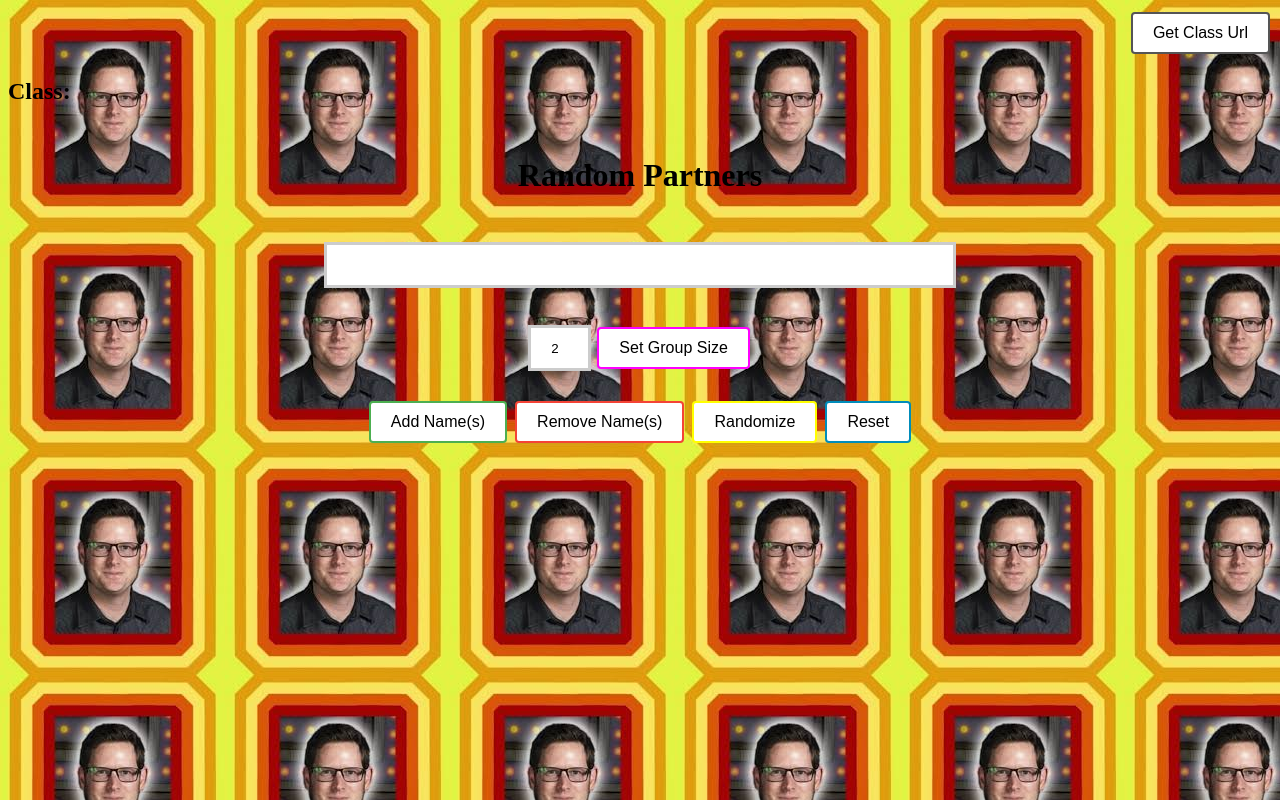
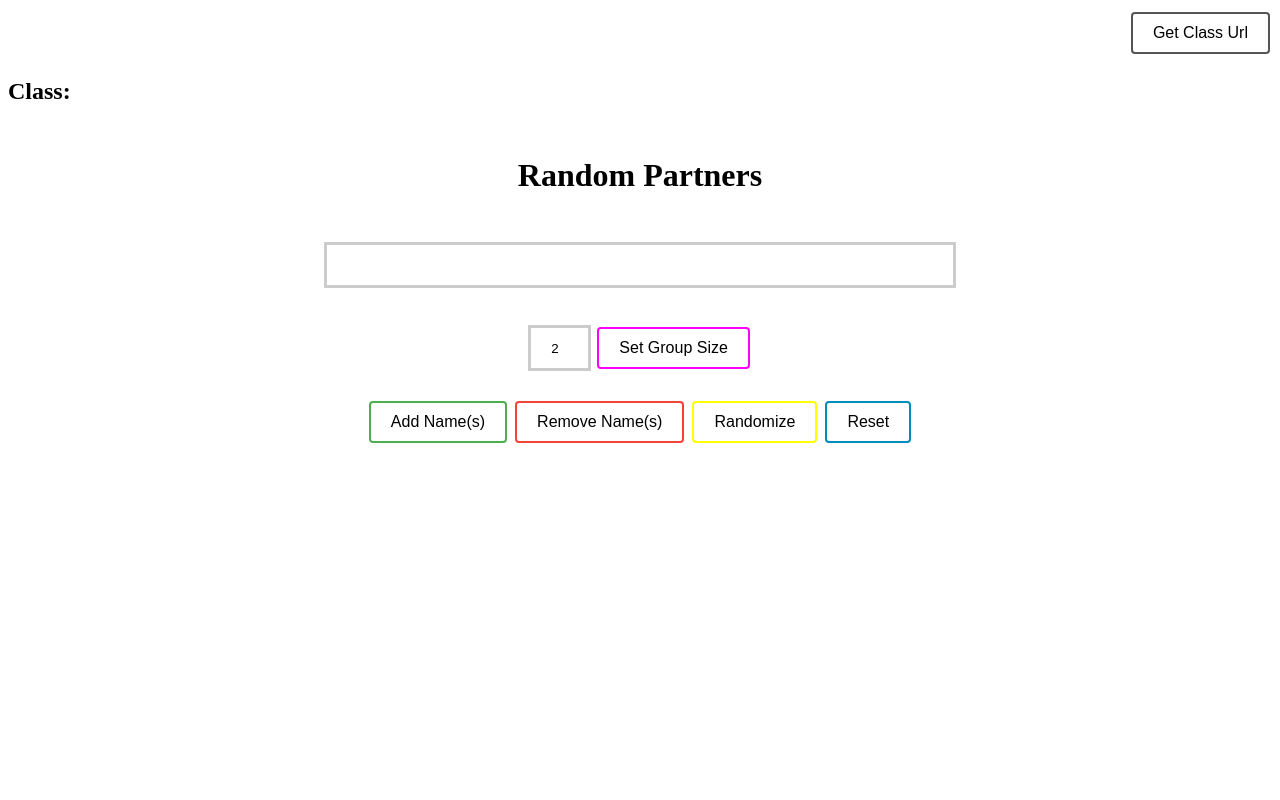
Before and after one commit to Funnblox/PartnerPicker, a plain HTML site: page index.html in a window 1280 px wide. Drawn offline with Linux system fonts and the light colour scheme.

Commit message:
kleindolph

```diff
--- a/index.html
+++ b/index.html
@@ -117,7 +117,7 @@ input[type=z]:focus {
     border: 3px solid #555;
 }
 </style>
-    <body onload="parseQuery()" background="Kleindolph.jpg">
+    <body onload="parseQuery()" >
 <div align = "right">
 <button class="buttonz button5" id="demo" onclick="getUrl(document.getElementById('demo').innerHTML)">Get Class Url</button>
 <div align = "left">
```
